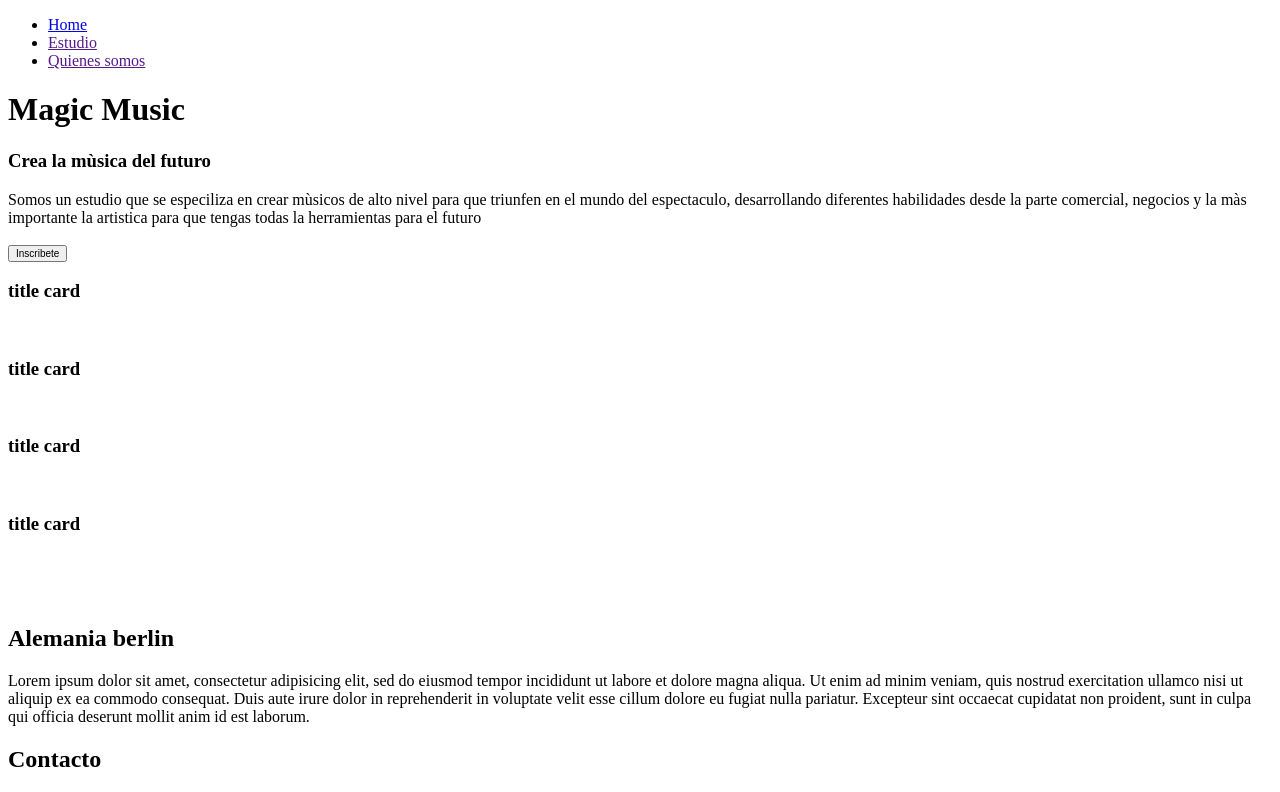
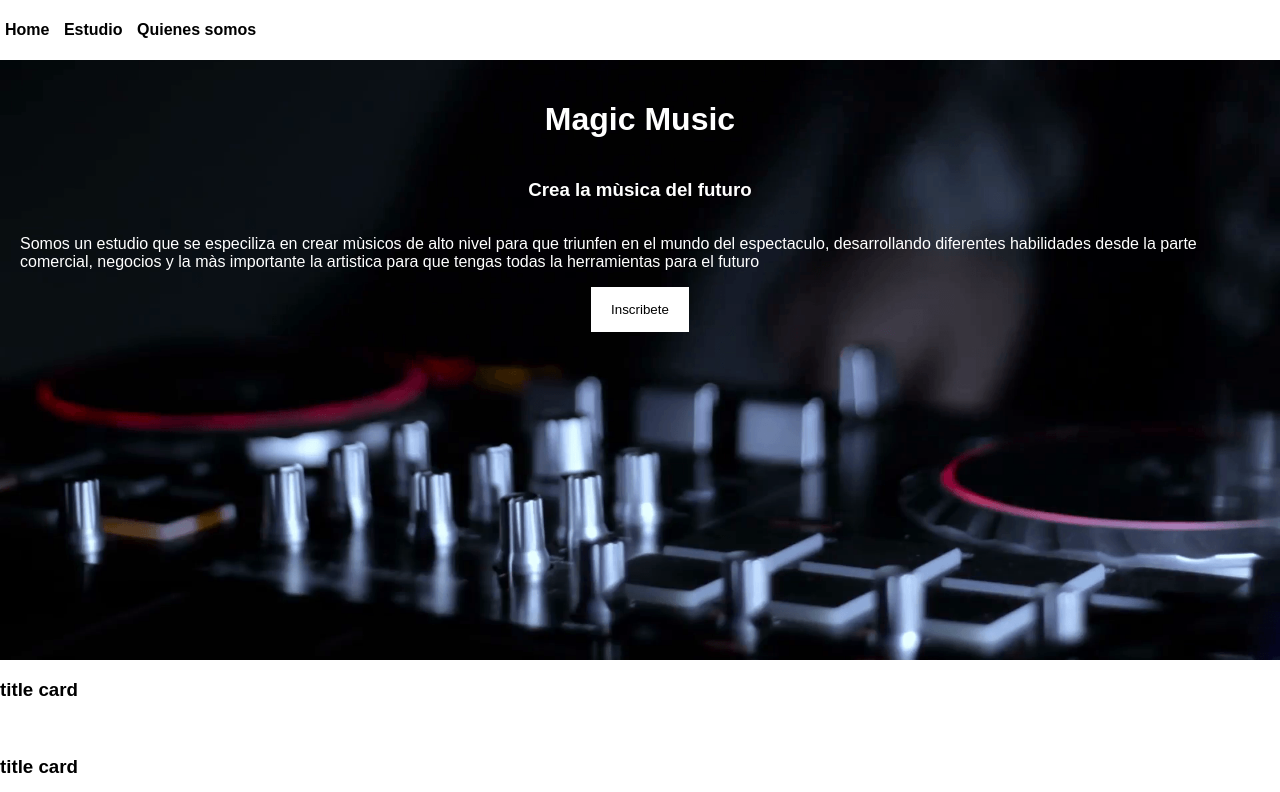
Before and after one commit to oscara1796/Cursos-sass, a plain HTML site: page index.html in a window 1280 px wide. Shown: the top 792 px of the page. Drawn offline with Linux system fonts and the light colour scheme.

Commit message:
Haciendo el sitio web la estructura base para pasar a extend

```diff
--- a/index.html
+++ b/index.html
@@ -6,7 +6,7 @@
     <title>Magic Music</title>
   </head>
   <body>
-      <header id="header">
+      <header id="header" class="cabecera">
         <nav>
           <ul>
             <li><a href="portada">Home</a></li>
@@ -16,13 +16,18 @@
         </nav>
       </header>
 
-      <main id="portada">
-        <h1>Magic Music</h1>
-        <h3>Crea la mùsica del futuro</h3>
-        <p>Somos un estudio que se especiliza en crear mùsicos de alto nivel para que triunfen en el mundo del espectaculo,
-          desarrollando diferentes habilidades desde la parte comercial, negocios y la màs importante la artistica para que tengas
-        todas la herramientas para el futuro</p>
-        <button type="button" class="btn__icon" name="button">Inscribete</button>
+      <main id="portada" class="portada">
+
+            <img class="portada__img" src="images/portada.png" alt="">
+
+        <div class="portada__text">
+          <h1>Magic Music</h1>
+          <h3>Crea la mùsica del futuro</h3>
+          <p>Somos un estudio que se especiliza en crear mùsicos de alto nivel para que triunfen en el mundo del espectaculo,
+            desarrollando diferentes habilidades desde la parte comercial, negocios y la màs importante la artistica para que tengas
+          todas la herramientas para el futuro</p>
+          <button type="button" class="portada__text__button" name="button">Inscribete</button>
+        </div>
       </main>
 
       <section id="ventajas-programa">
--- /dev/null
+++ b/scss/components/_page-layout.scss
@@ -0,0 +1,72 @@
+// --------------------------------------------------
+            // $Layout
+// --------------------------------------
+
+body{
+  font-family: $font-page;
+  margin: 0;
+  padding: 0;
+}
+
+// Empieza la cabecera
+
+.cabecera{
+  background-color: $color-white;
+}
+
+.cabecera nav{
+  width: 100%;
+}
+
+.cabecera ul{
+  margin-left: 0;
+  padding-left: 0;
+}
+
+.cabecera li{
+  list-style: none;
+  display:  inline-block;
+  margin: 5px 5px;
+}
+
+.cabecera li a{
+  text-decoration: none;
+  color: $color-black;
+  font-size: $basefontsize;
+  font-weight: $font-weight;
+}
+
+
+// Aqui acaba la cabecera
+
+
+.portada{
+  height: $presentation;
+  position: relative;
+  padding: $padding-section;
+  &__img{
+    margin: 0;
+    position: absolute;
+    right: 0;
+    left: 0;
+    top: 0;
+    bottom: 0;
+    z-index: -1;
+    height: 100%;
+    width: 100%;
+    object-fit: cover;
+    object-position: 50% 90%;
+  }
+  &__text{
+    color: $color-white;
+    @include content-center(flex);
+  }
+  &__text__button{
+    color:$color-black;
+    background-color: $color-white;
+    padding: $padding-button;
+    text-decoration: none;
+    border: none;
+  }
+
+}
--- a/scss/index.scss
+++ b/scss/index.scss
@@ -1,4 +1,7 @@
 @import "lib/variables";
+
+// mixin
+@import "lib/mixins";
 
 // Elementos del layout
 @import "layout/buttons";
--- a/scss/layout/_buttons.scss
+++ b/scss/layout/_buttons.scss
@@ -2,21 +2,7 @@
             // $Botones
 // --------------------------------------
 
-.btn{
-  display: inline-block;
-  color: $buttoncolor;
-  background-color: $buttonbackgroundcolor;
-  line-height: 2.5px;
-  border-radius: $borderradius;
-  font-size: $buttonfontsize;
-  &__icon{
-    font-size: 10px;
-  }
-  &--info{
-    background-color: $color-info;
-  }
 
-}
 
 
 // Clase btn
--- /dev/null
+++ b/scss/lib/_mixins.scss
@@ -0,0 +1,16 @@
+// --------------------------------------------------
+            // $mixins
+// --------------------------------------
+
+
+@mixin content-center($display: flex){
+  display: $display;
+  flex-direction: column;
+  align-items: center;
+}
+
+@mixin respond-to($breakpoint: $lg-port){
+  @media only screen and (min-width: $breakpoint){
+      @content;
+  }
+}
--- a/scss/lib/_variables.scss
+++ b/scss/lib/_variables.scss
@@ -22,6 +22,7 @@ $color-succes: rgb(91,183,91);
 $lg-port: 992px;
 $md-port: 768px;
 $sm-port: 576px;
+$presentation: 70vh;
 
 // typography fonts
 
@@ -29,6 +30,7 @@ $base-font: "Quicksand", sans-serif;
 $font-page: Arial;
 $font-titles: Georgia;
 $font-smalltext: "Times New Roman";
+$font-weight: bold;
 
 // font size
 $subtitles: 10px;
@@ -47,6 +49,7 @@ $padding-section: 20px 20px;
 $buttoncolor: $color-white;
 $buttonbackgroundcolor: $color-brand;
 $buttonfontsize: $basefontsize * 1.5;
+$padding-button: 15px 20px;
 
 
 // Constantes
```
Also changed, not shown: css/index.css, images/portada.jpg (added), images/portada.png (added), scss/components/page-layout.scss (deleted), 1 other file.
